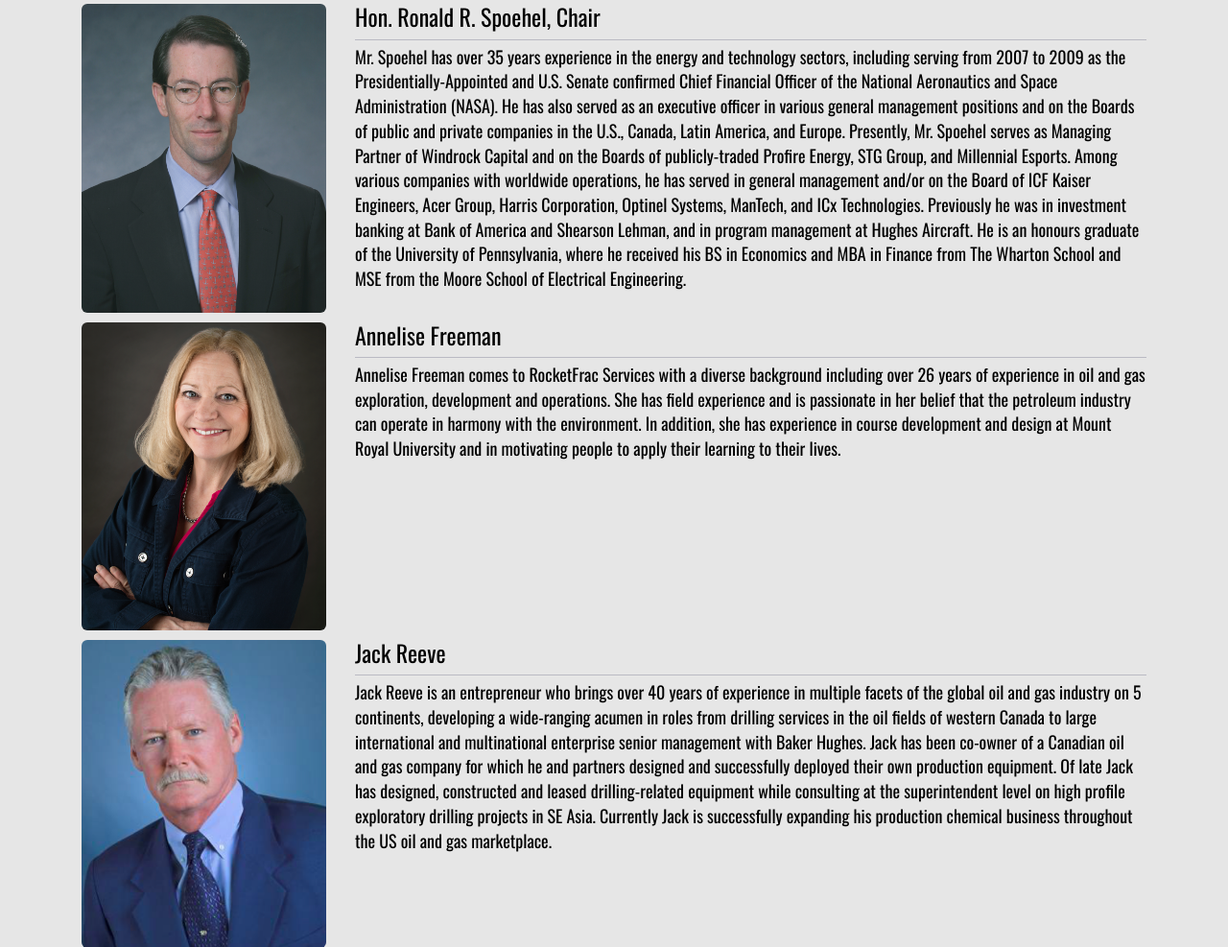
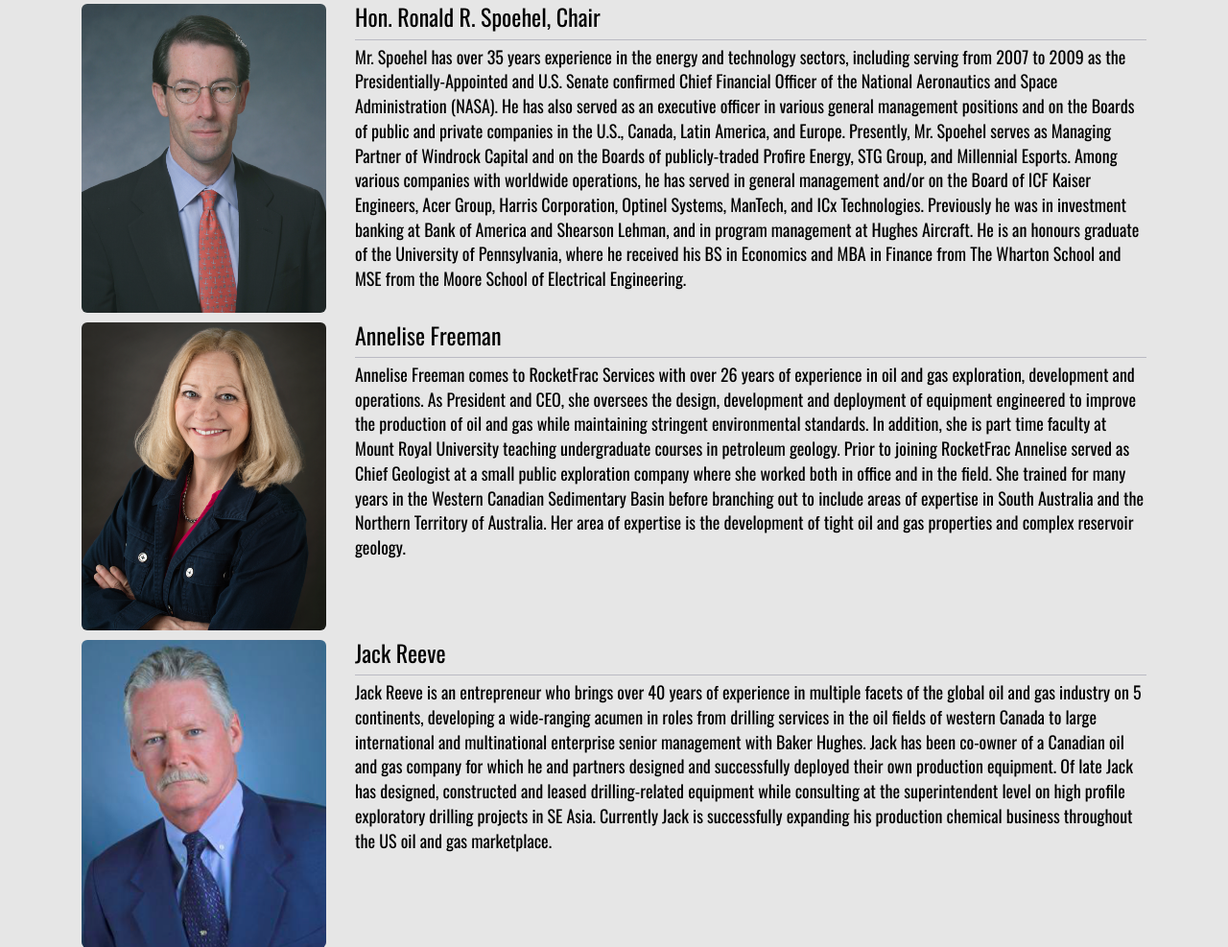
Before and after one commit to AdvanceRatio/RocketFracWeb, a PHP site: page /about/directors in a window 1280 px wide. Shown: the part 148-1135 px from the top of the page at 96% size. Run offline with PHP 8.4, Linux system fonts and the light colour scheme.

Commit message:
Re-wording bios

```diff
--- a/about/directors.php
+++ b/about/directors.php
@@ -48,9 +48,10 @@ Presently, Mr. Spoehel serves as Managing Partner of Windrock Capital and on the
               <div class="col-md-9 text-left">
                   <h3 class="h3-team">Annelise Freeman</h3>
                   <hr>
-                  <p>Annelise Freeman comes to RocketFrac Services with a diverse background including over 26 years of experience in oil and gas exploration, development and operations. She has field experience and is passionate in her belief
-                      that the petroleum industry can operate in harmony with the environment. In addition, she has experience in course development and design at Mount Royal University and in motivating people to apply their learning to
-                      their lives.</p>
+                  <p>Annelise Freeman comes to RocketFrac Services with over 26 years of experience in oil and gas exploration, development and operations. As President and CEO, she oversees the design, development and deployment of equipment
+                      engineered to improve the production of oil and gas while maintaining stringent environmental standards. In addition, she is part time faculty at Mount Royal University teaching undergraduate courses in petroleum geology. Prior
+                      to joining RocketFrac Annelise served as Chief Geologist at a small public exploration company where she worked both in office and in the field. She trained for many years in the Western Canadian Sedimentary Basin before branching out to
+                      include areas of expertise in South Australia and the Northern Territory of Australia. Her area of expertise is the development of tight oil and gas properties and complex reservoir geology.</p>
               </div>
           </div>
           <div class="row tab-row">
--- a/about/management.php
+++ b/about/management.php
@@ -39,8 +39,8 @@
                  <h4> President & CEO</h4>
                  <hr>
                  <p>Annelise Freeman comes to RocketFrac Services with over 26 years of experience in oil and gas exploration, development and operations. As President and CEO, she oversees the design, development and deployment of equipment
-                     engineered to improve the production of oil and gas while maintaining stringent environmental standards. In addition, she is part time faculty at Mount Royal University teaching undergraduate courses in geology. Prior
-                     to joining RocketFrac Annelise served as Chief Geologist at PetroFrontier Corp where she worked both in office and in the field. She trained for many years in the Western Canadian Sedimentary Basin before branching out to
+                     engineered to improve the production of oil and gas while maintaining stringent environmental standards. In addition, she is part time faculty at Mount Royal University teaching undergraduate courses in petroleum geology. Prior
+                     to joining RocketFrac Annelise served as Chief Geologist at a small public exploration company where she worked both in office and in the field. She trained for many years in the Western Canadian Sedimentary Basin before branching out to
                      include areas of expertise in South Australia and the Northern Territory of Australia. Her area of expertise is the development of tight oil and gas properties and complex reservoir geology.</p>
              </div>
          </div>
```
